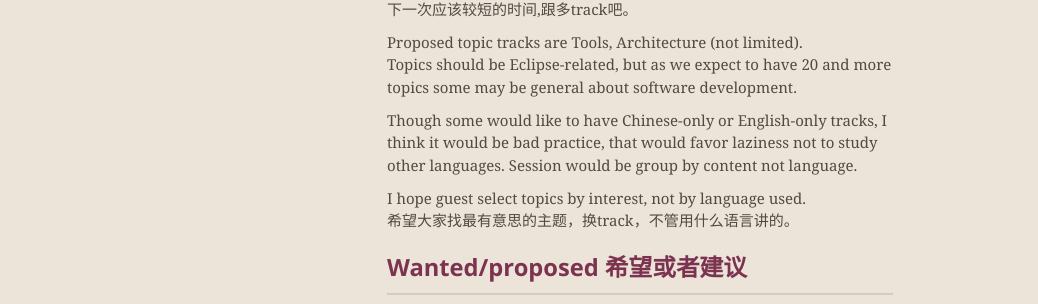
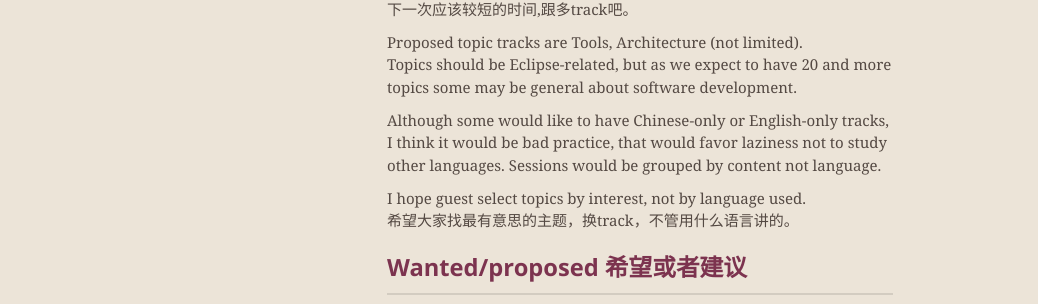
Before and after one commit to Eclipse-China/Eclipse-China.github.io, a Jekyll site: the page built from novemberdays/index.md, in a window 1280 px wide. Shown: the part 523-827 px from the top of the page, without its empty margins (0-1038 px from the left). Built offline with Jekyll 4.4.1, drawn with Linux system fonts in a browser that asks for light colours; nearby versions of some CDN libraries; Markdown is read by kramdown in place of the engine named in the settings; comment, search, counter and statistics services are not loaded.

Commit message:
typo -ed

```diff
--- a/novemberdays/index.md
+++ b/novemberdays/index.md
@@ -19,8 +19,8 @@ so hopefully some specialized tracks will be there.
 Proposed topic tracks are Tools, Architecture (not limited).
 Topics should be Eclipse-related, but as we expect to have 20 and more topics some may be general about software development.
 
-Though some would like to have Chinese-only or English-only tracks, I think it would be bad practice,
- that would favor laziness not to study other languages. Session would be group by content not language.
+Although some would like to have Chinese-only or English-only tracks, I think it would be bad practice,
+ that would favor laziness not to study other languages. Sessions would be grouped by content not language.
 
 I hope guest select topics by interest, not by language used.
 希望大家找最有意思的主题，换track，不管用什么语言讲的。
```
